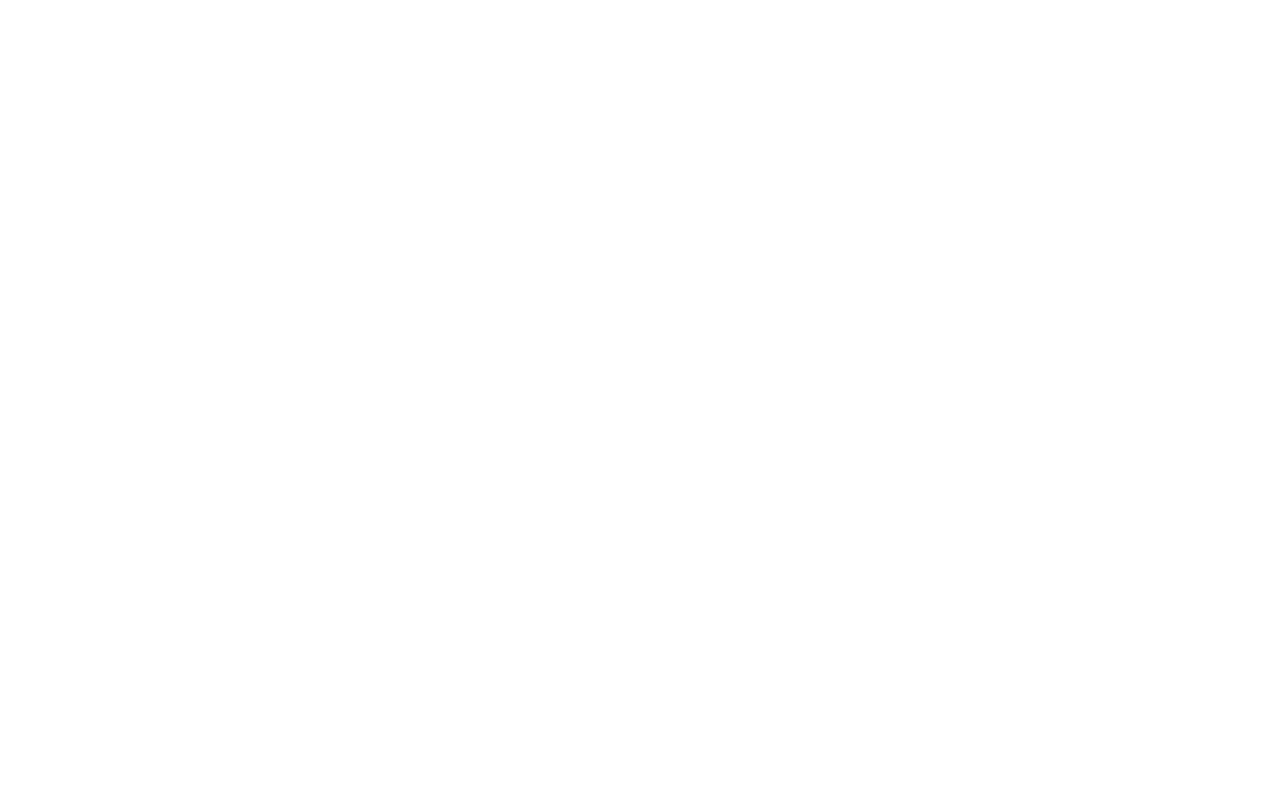
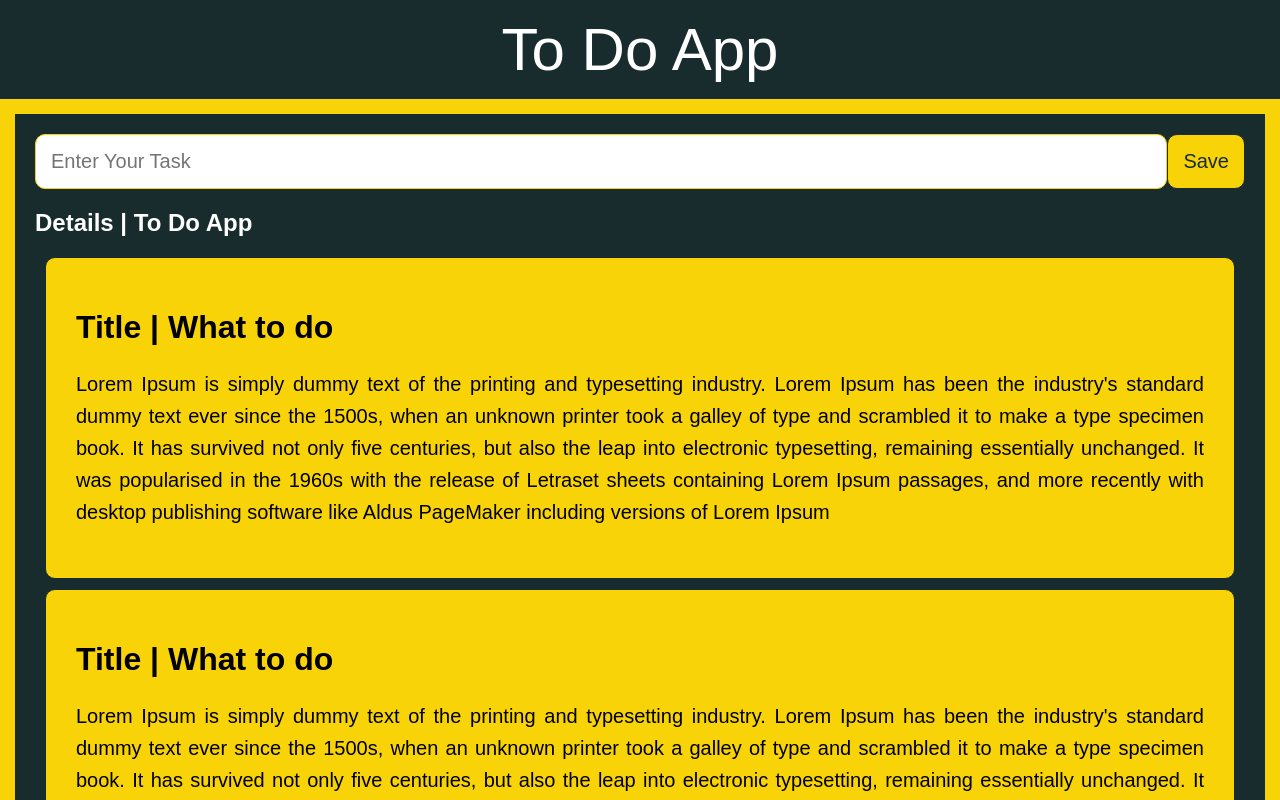
Before and after one commit to vyas2610/todoappreact, a React (Create React App) app: page / in a window 1280 px wide. Shown: the top 800 px of the page. Built offline with nearby package versions, Linux system fonts and the light colour scheme.

Commit message:
Sass install & UI done for ToDoApp

```diff
--- a/package.json
+++ b/package.json
@@ -9,6 +9,7 @@
     "react": "^18.3.1",
     "react-dom": "^18.3.1",
     "react-scripts": "5.0.1",
+    "sass": "^1.76.0",
     "web-vitals": "^2.1.4"
   },
   "scripts": {
--- a/src/App.js
+++ b/src/App.js
@@ -1,7 +1,46 @@
+import "./style.scss"
 
 function App() {
   return (
-    <div>
+    <div className="outter">
+      <header>To Do App</header>
+      <div className="data">
+        <div className="form-content">
+          <div className="form-data">
+            <input placeholder="Enter Your Task" />
+          </div>
+          <div>
+            <button>Save</button>
+          </div>
+        </div>
+        <div className="details">
+          <h2>Details | To Do App</h2>
+          <div className="entry">
+            <h1>Title | What to  do</h1>
+            <p>Lorem Ipsum is simply dummy text of the printing and typesetting industry. Lorem Ipsum has been the industry's standard dummy text ever since the 1500s, when an unknown printer took a galley of type and scrambled it to make a type specimen book. It has survived not only five centuries, but also the leap into electronic typesetting, remaining essentially unchanged. It was popularised in the 1960s with the release of Letraset sheets containing Lorem Ipsum passages, and more recently with desktop publishing software like Aldus PageMaker including versions of Lorem Ipsum</p>
+          </div>
+          <div className="entry">
+            <h1>Title | What to  do</h1>
+            <p>Lorem Ipsum is simply dummy text of the printing and typesetting industry. Lorem Ipsum has been the industry's standard dummy text ever since the 1500s, when an unknown printer took a galley of type and scrambled it to make a type specimen book. It has survived not only five centuries, but also the leap into electronic typesetting, remaining essentially unchanged. It was popularised in the 1960s with the release of Letraset sheets containing Lorem Ipsum passages, and more recently with desktop publishing software like Aldus PageMaker including versions of Lorem Ipsum</p>
+          </div>
+          <div className="entry">
+            <h1>Title | What to  do</h1>
+            <p>Lorem Ipsum is simply dummy text of the printing and typesetting industry. Lorem Ipsum has been the industry's standard dummy text ever since the 1500s, when an unknown printer took a galley of type and scrambled it to make a type specimen book. It has survived not only five centuries, but also the leap into electronic typesetting, remaining essentially unchanged. It was popularised in the 1960s with the release of Letraset sheets containing Lorem Ipsum passages, and more recently with desktop publishing software like Aldus PageMaker including versions of Lorem Ipsum</p>
+          </div>
+          <div className="entry">
+            <h1>Title | What to  do</h1>
+            <p>Lorem Ipsum is simply dummy text of the printing and typesetting industry. Lorem Ipsum has been the industry's standard dummy text ever since the 1500s, when an unknown printer took a galley of type and scrambled it to make a type specimen book. It has survived not only five centuries, but also the leap into electronic typesetting, remaining essentially unchanged. It was popularised in the 1960s with the release of Letraset sheets containing Lorem Ipsum passages, and more recently with desktop publishing software like Aldus PageMaker including versions of Lorem Ipsum</p>
+          </div>
+          <div className="entry">
+            <h1>Title | What to  do</h1>
+            <p>Lorem Ipsum is simply dummy text of the printing and typesetting industry. Lorem Ipsum has been the industry's standard dummy text ever since the 1500s, when an unknown printer took a galley of type and scrambled it to make a type specimen book. It has survived not only five centuries, but also the leap into electronic typesetting, remaining essentially unchanged. It was popularised in the 1960s with the release of Letraset sheets containing Lorem Ipsum passages, and more recently with desktop publishing software like Aldus PageMaker including versions of Lorem Ipsum</p>
+          </div>
+          <div className="entry">
+            <h1>Title | What to  do</h1>
+            <p>Lorem Ipsum is simply dummy text of the printing and typesetting industry. Lorem Ipsum has been the industry's standard dummy text ever since the 1500s, when an unknown printer took a galley of type and scrambled it to make a type specimen book. It has survived not only five centuries, but also the leap into electronic typesetting, remaining essentially unchanged. It was popularised in the 1960s with the release of Letraset sheets containing Lorem Ipsum passages, and more recently with desktop publishing software like Aldus PageMaker including versions of Lorem Ipsum</p>
+          </div>
+        </div>
+      </div>
     </div>
   );
 }
--- /dev/null
+++ b/src/_variables.scss
@@ -0,0 +1,6 @@
+$primarycolor : rgb(247, 211, 7);
+$secoundary : rgb(25, 44, 45);
+$whitecolor: #fff;
+$fontfamily :Arial,
+Helvetica,
+sans-serif;
--- /dev/null
+++ b/src/style.scss
@@ -0,0 +1,88 @@
+@import "variables";
+
+body {
+    background: $primarycolor;
+    font-family: $fontfamily;
+    margin: 0px;
+    height: 100vh;
+
+    .outter {
+        display: flex;
+        flex-direction: column;
+
+        header {
+            text-align: center;
+            background: $secoundary;
+            color: $whitecolor;
+            font-size: 60px;
+            padding: 15px;
+        }
+
+        .data {
+            padding: 20px;
+            margin: 15px;
+            background: $secoundary;
+            flex-grow: 1;
+
+            .form-content {
+                gap: 10px;
+                display: flex;
+
+                .form-data {
+                    width: 100%;
+
+                    input {
+                        width: 98%;
+                        padding: 15px;
+                        font-size: 20px;
+                        border-radius: 10px;
+                        border: 1px solid $primarycolor ;
+
+                    }
+                }
+
+                button {
+                    padding: 15px;
+                    background-color: $primarycolor;
+                    border-radius: 10px;
+                    color: $secoundary;
+                    font-size: 20px;
+                    border: 1px solid $secoundary;
+                    cursor: pointer;
+                }
+
+
+
+
+
+            }
+
+
+        }
+
+        .details {
+            h2 {
+                color: $whitecolor;
+            }
+
+            .entry {
+                background: $primarycolor;
+                padding: 30px;
+                border: 1px solid $secoundary;
+                border-radius: 10px;
+                margin: 10px;
+
+                p {
+                    font-size: 20px;
+                    text-align: justify;
+                    line-height: 32px;
+                }
+            }
+        }
+
+    }
+
+
+
+
+}
```
Also changed, not shown: 1 other file (tests, documents, lock files or other folders).
